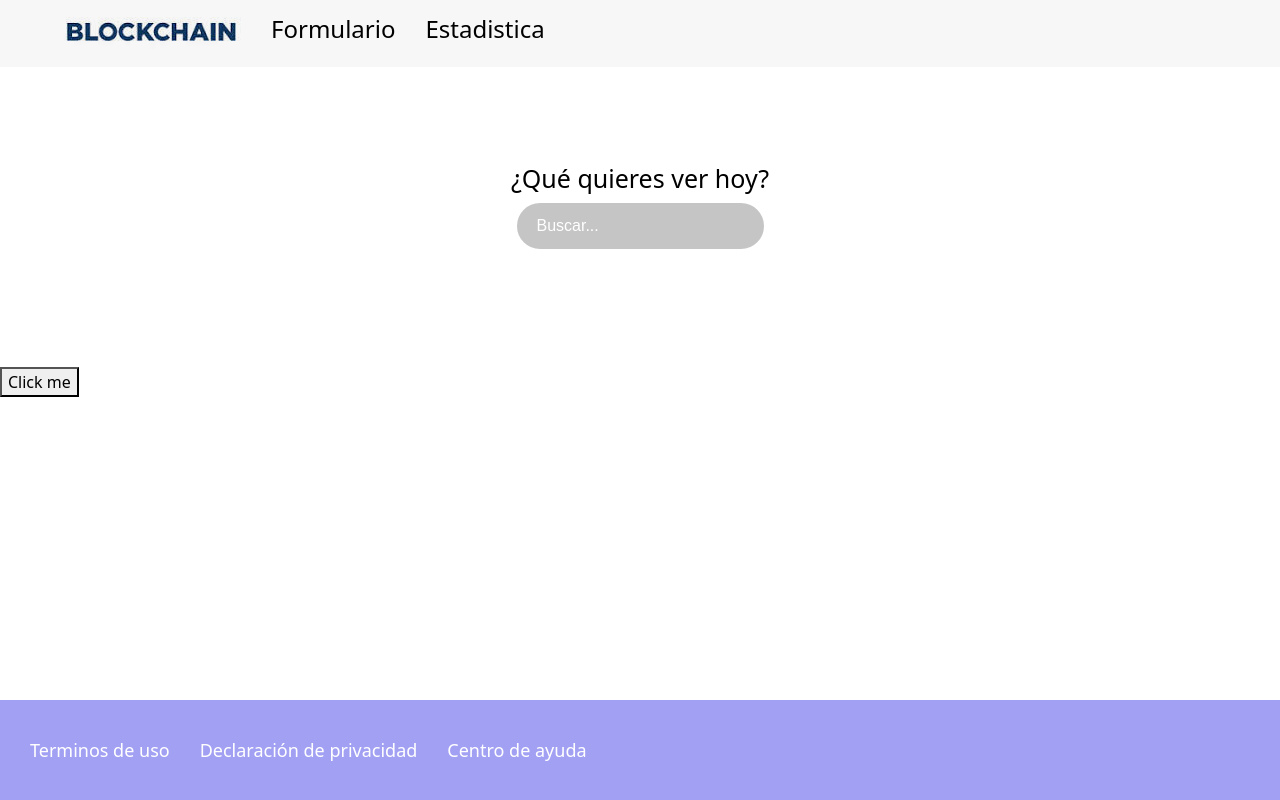
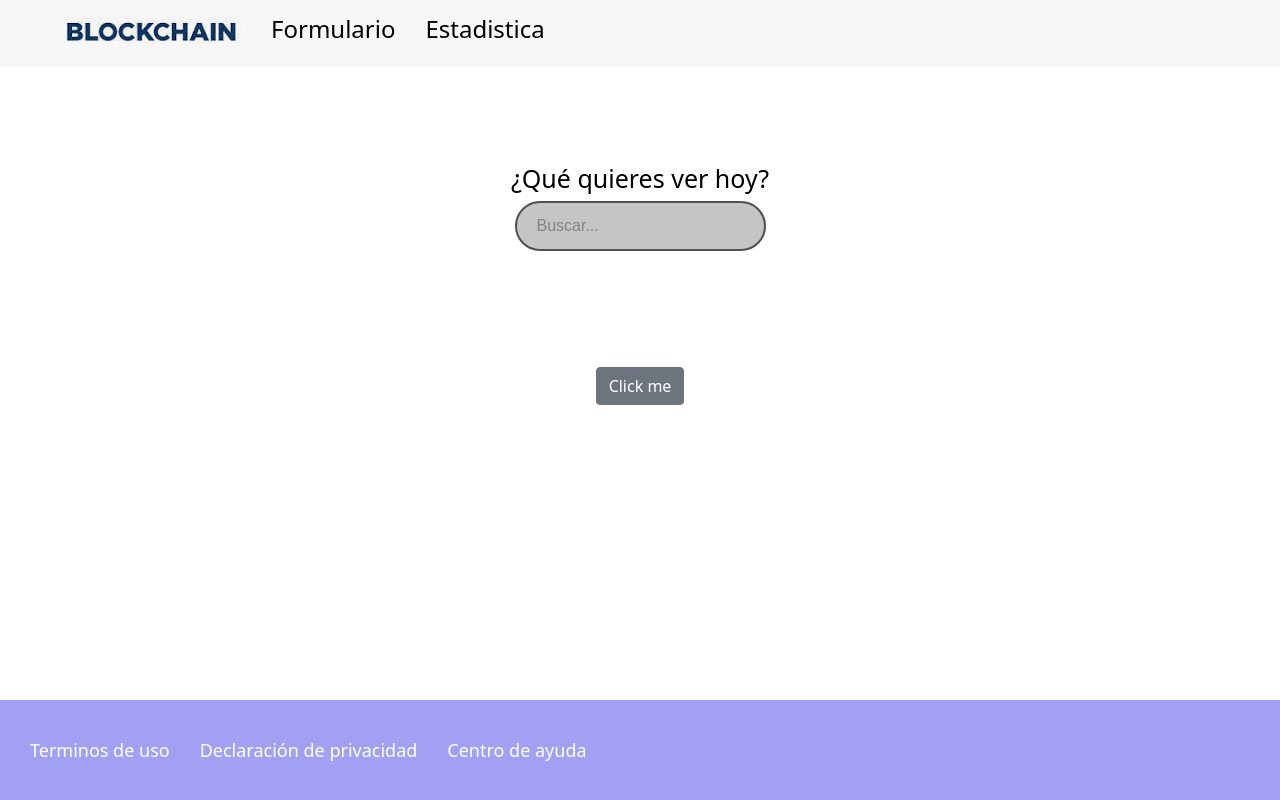
Before and after one commit to Lenin-Ram/Blockchain, a React (Create React App) app: page / in a window 1280 px wide. Built offline with nearby package versions, Linux system fonts and the light colour scheme.

Commit message:
corrections-Home

```diff
--- a/src/assets/style/Search.scss
+++ b/src/assets/style/Search.scss
@@ -14,7 +14,7 @@
 
 .input {
   background-color: rgba(255,255,255,0.1);
-  border: 2px solid white;
+  border: 2px solid rgb(80, 80, 80);
   border-radius: 25px;
   color: rgb(0, 0, 0);
   font-family: 'Muli', sans-serif;
@@ -27,5 +27,5 @@
 }
 
 ::placeholder {
-  color: white;
+  color: rgb(131, 131, 131);
 }
--- a/src/containers/Home.jsx
+++ b/src/containers/Home.jsx
@@ -1,12 +1,14 @@
 import React from 'react';
 import Search from '../components/Search';
 import swal from 'sweetalert';
+import { Button } from 'reactstrap';
 
 
 
 const Home = () => {
 
   const HandleClick = () =>{
+
     swal("A wild Pikachu appeared! What do you want to do?", {
       buttons: {
         cancel: "Run away!",
@@ -39,8 +41,13 @@ const Home = () => {
 
       <Search />
 
-     <button onClick={()=>HandleClick()}>Click me</button>
 
+      <div style={{
+            display: 'flex', justifyContent: 'center'
+        }}>
+     <Button
+     onClick={()=>HandleClick()}>Click me</Button>
+     </div>
 
     </>
 
```
